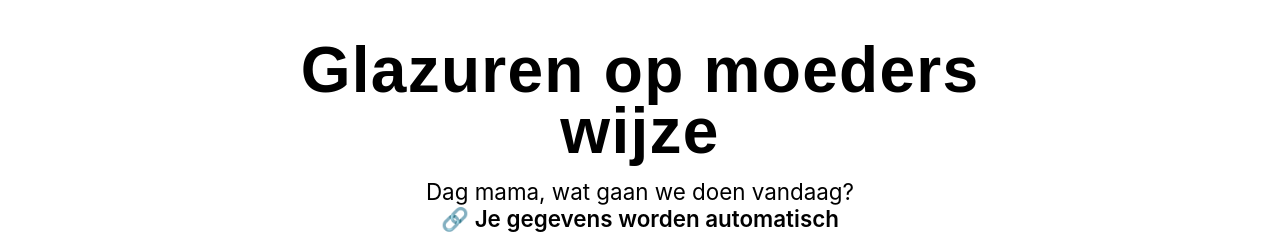
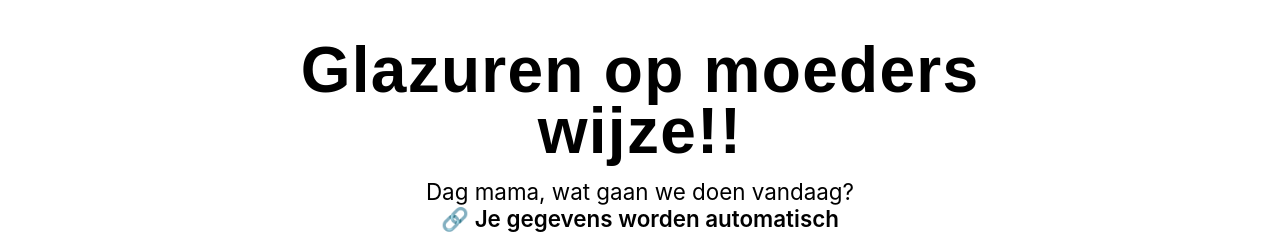
Before and after one commit to zianlelieur-debug/Receptenboek2, a React (Vite) app: page / in a window 1280 px wide. Shown: the top 234 px of the page. Built offline with nearby package versions, Linux system fonts and the light colour scheme; no server answers; the database is empty.

Commit message:
Update App.jsx

```diff
--- a/src/App.jsx
+++ b/src/App.jsx
@@ -70,7 +70,7 @@ function App() {
   return (
     <div className="app">
       <header className="app-header">
-        <h1>Glazuren op moeders wijze</h1>
+        <h1>Glazuren op moeders wijze!!</h1>
         <p>Dag mama, wat gaan we doen vandaag?</p>
         {firebaseConfigured ? (
           <p className="sync-note">🔗 Je gegevens worden automatisch gesynchroniseerd met de cloud.</p>
```
